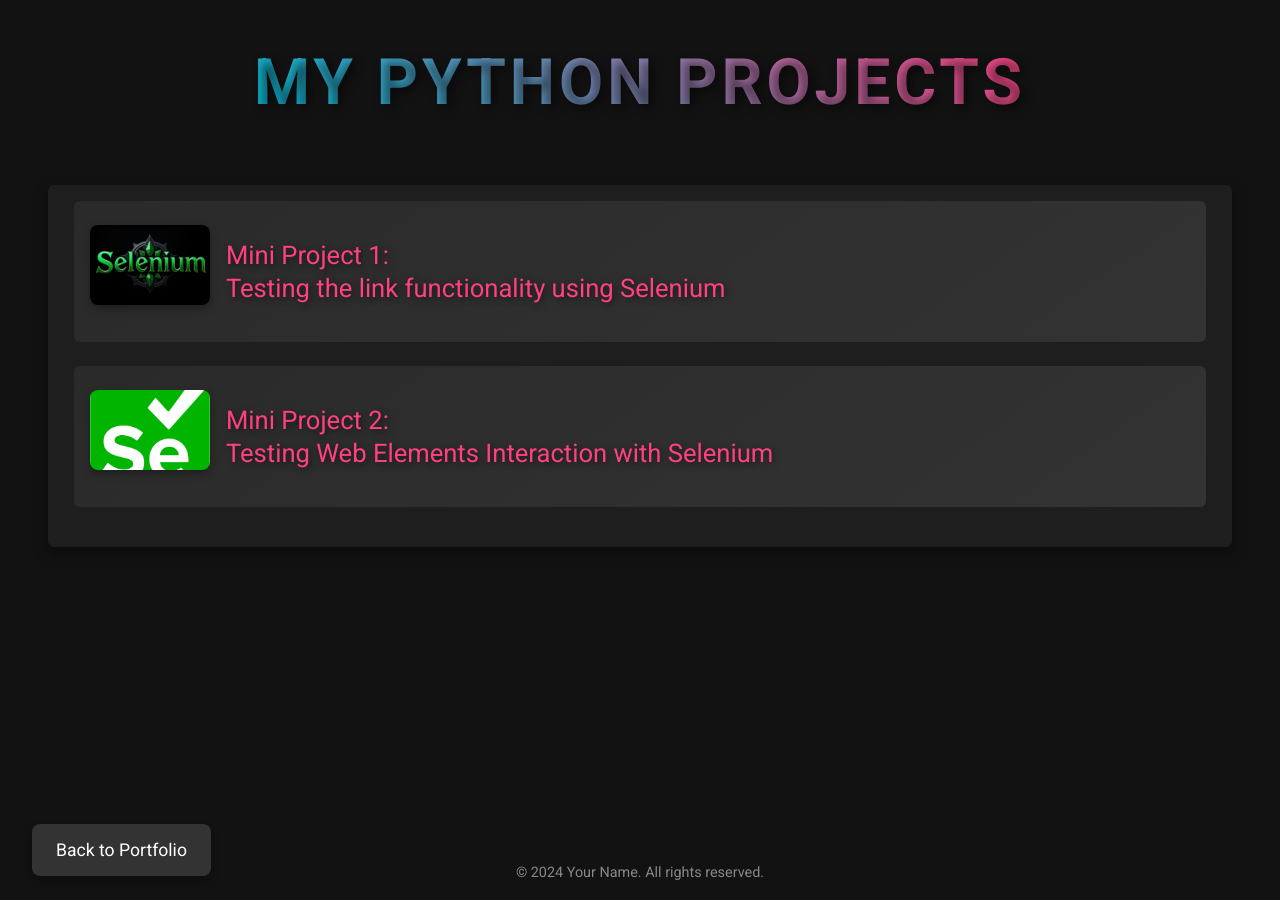
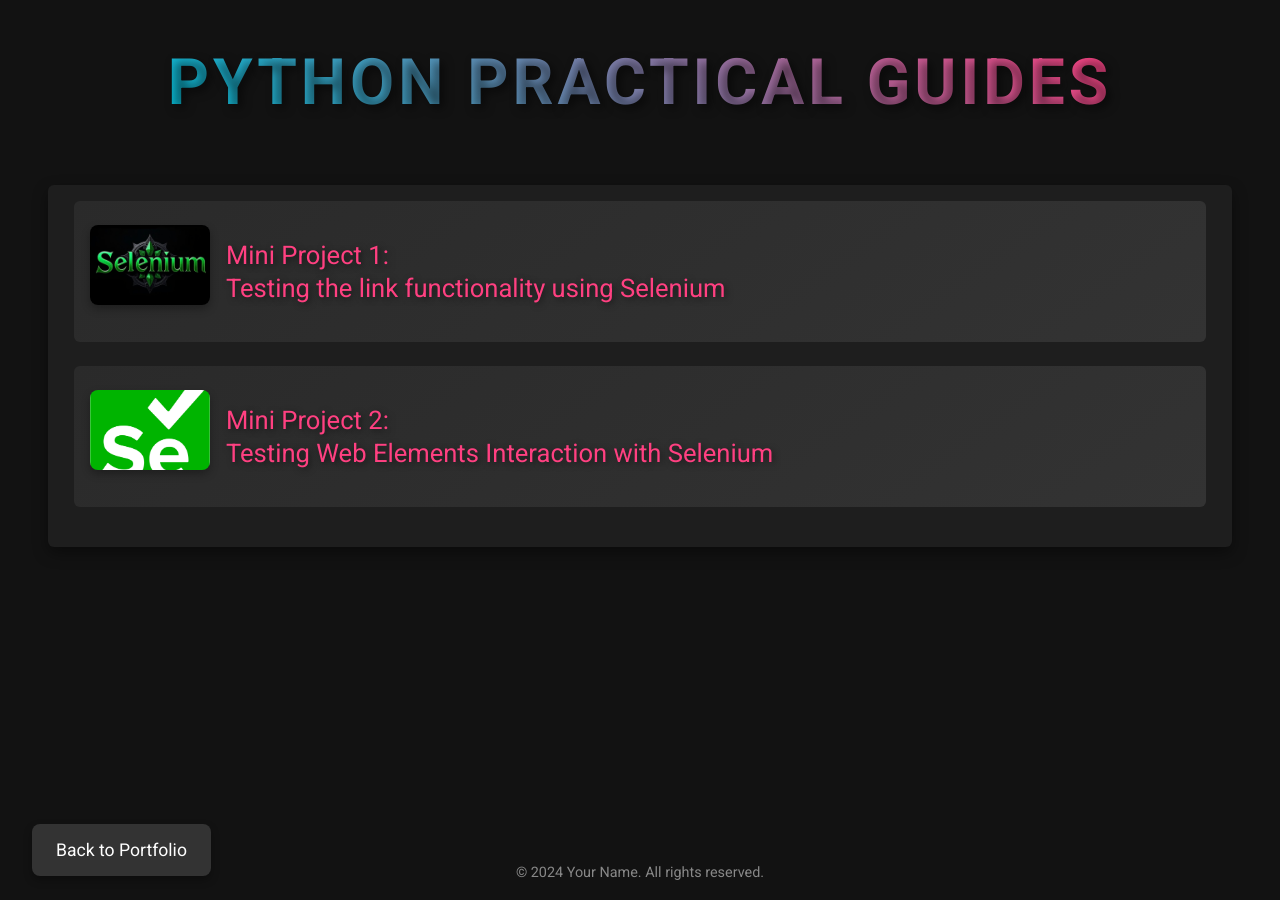
Before and after one commit to nbahador/nbahador.github.io, a Jekyll site: the page PythonProjects.html, which Jekyll copies as it is, in a window 1280 px wide. Built offline with Jekyll 4.4.1, drawn with Linux system fonts in a browser that asks for light colours.

Commit message:
Update PythonProjects.html

```diff
--- a/PythonProjects.html
+++ b/PythonProjects.html
@@ -164,7 +164,7 @@
 </head>
 <body>
 
-    <h1>My Python Projects</h1>
+    <h1>Python Practical Guides</h1>
 
     <!-- Projects Section -->
     <div class="projects-container">
```
